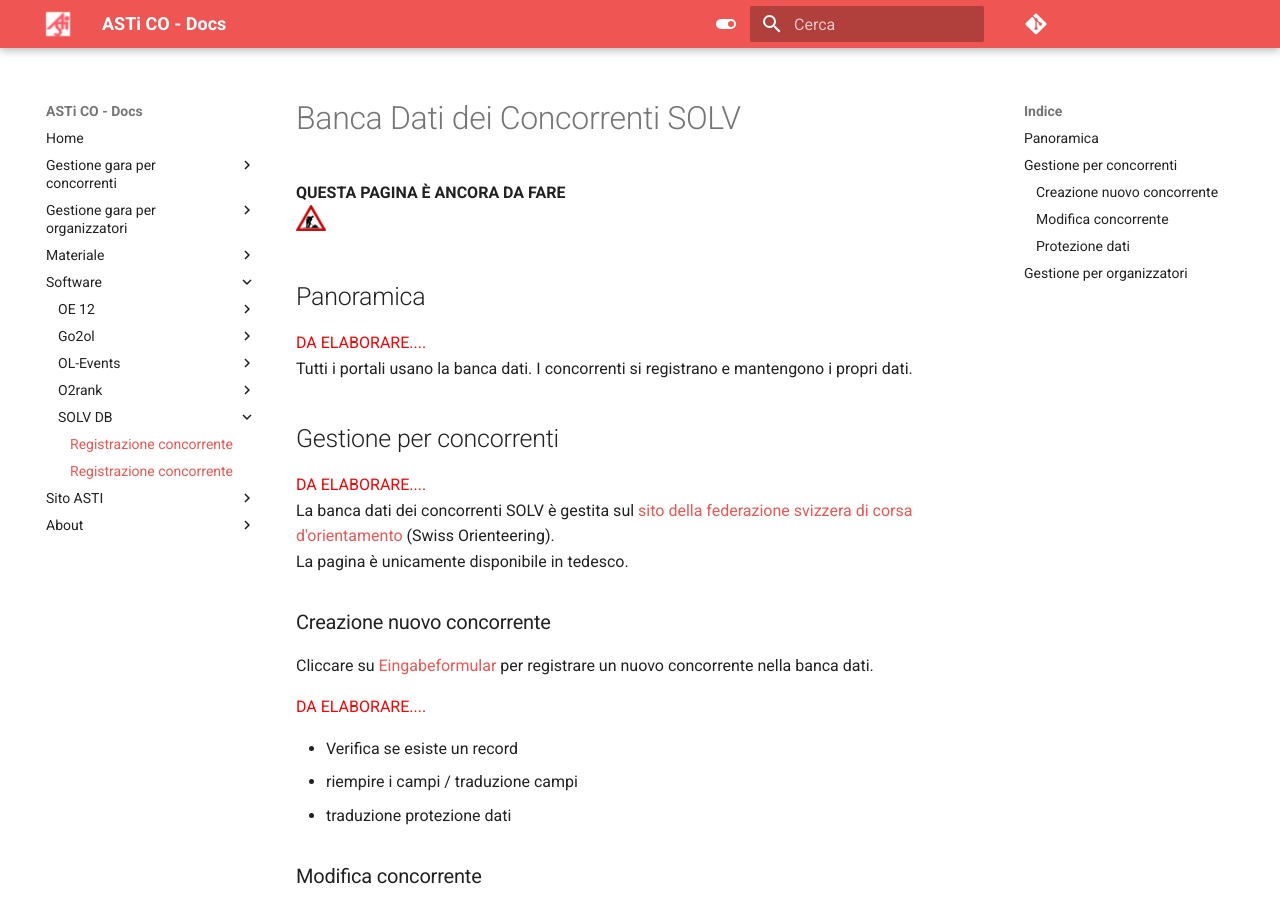
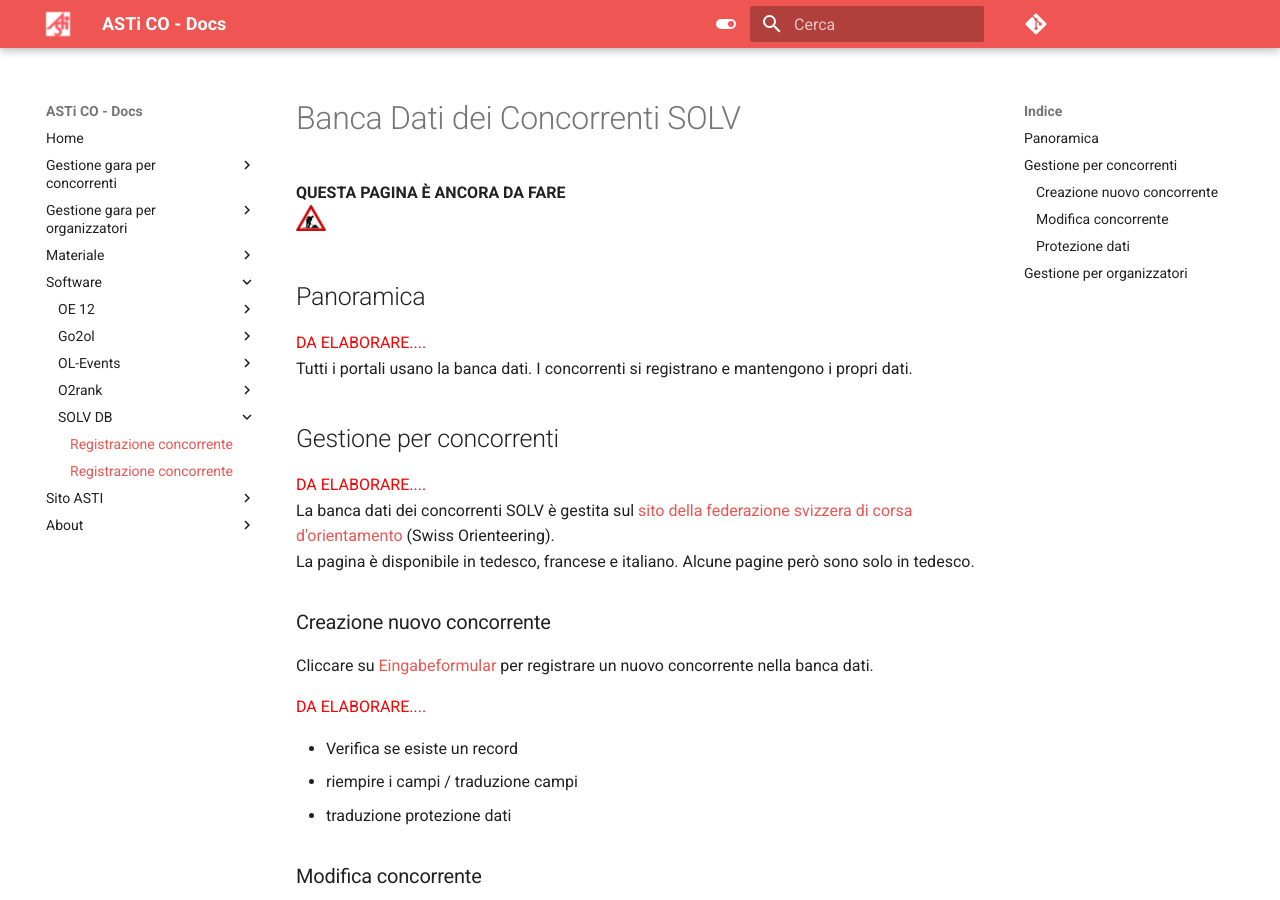
Before and after one commit to asti-co/doc, an MkDocs documentation site: the page built from docs/software/solvDB.md, in a window 1280 px wide and 900 px high. Built offline with MkDocs 1.6.1 and Material for MkDocs 9.7.7, drawn with Linux system fonts in a browser that asks for light colours; comment, search, counter and statistics services are not loaded.

Commit message:
Update solvDB.md

```diff
--- a/docs/software/solvDB.md
+++ b/docs/software/solvDB.md
@@ -13,8 +13,7 @@
 
 <span style="color:red">DA ELABORARE....</span>
 La banca dati dei concorrenti SOLV è gestita sul [sito della federazione svizzera di corsa d'orientamento](https://www.o-l.ch/cgi-bin/solvdb) (Swiss Orienteering).
-La pagina è unicamente disponibile in tedesco.
-
+La pagina è disponibile in tedesco, francese e italiano. Alcune pagine però sono solo in tedesco.
 ### Creazione nuovo concorrente {#nuovo}
 
 Cliccare su [Eingabeformular](https://www.o-l.ch/cgi-bin/solvdb?&competitor=newform) per registrare un nuovo concorrente nella banca dati.
```
